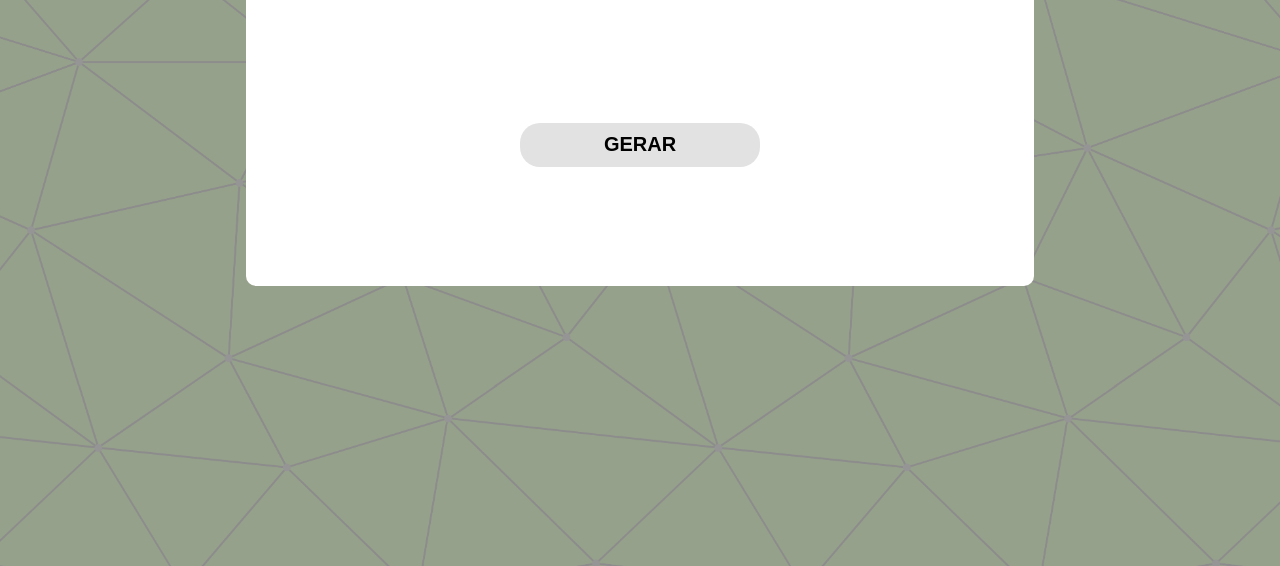
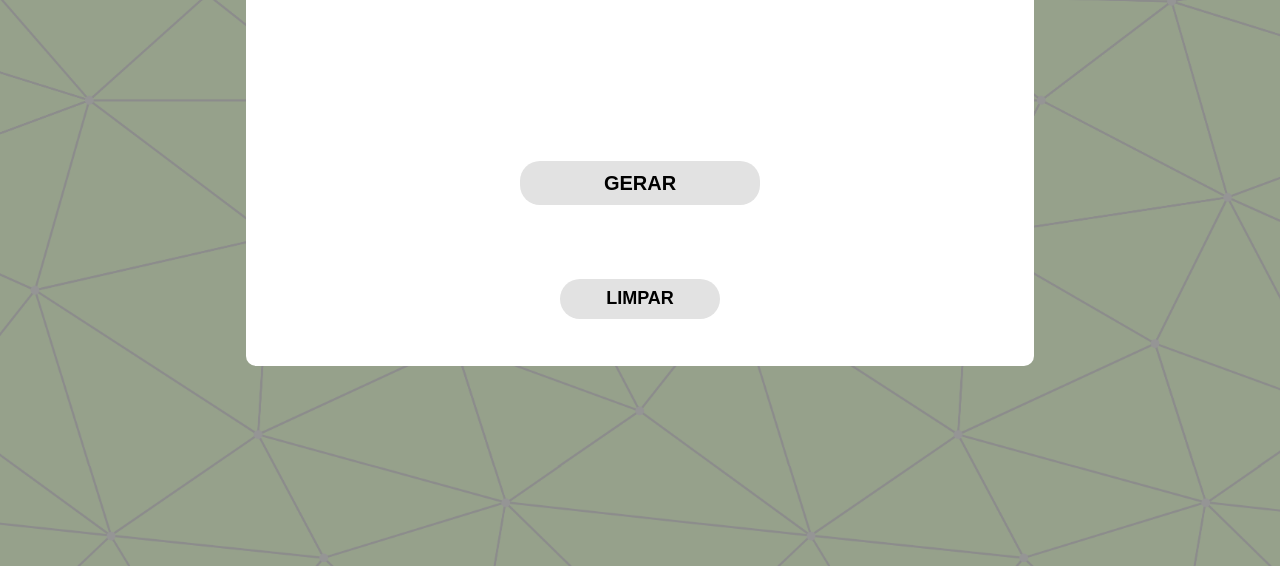
Before and after one commit to Marcus-Nastasi/gerador-de-letra-stop, a plain HTML site: page frontend/index.html in a window 1280 px wide. Shown: the part 234-800 px from the top of the page. Drawn offline with Linux system fonts and the light colour scheme.

Commit message:
gerador de letras

```diff
--- a/assets/jogo.js
+++ b/assets/jogo.js
@@ -26,6 +26,11 @@ document.addEventListener('click', (e) => {
         limpaDiv((document.getElementById('campoLetra')));
         imprimeLetra(letraAleatoria());
     }
+
+    if(e.target.classList.contains('btn-submit-limpar')) {
+        e.preventDefault();
+        limpaDiv((document.getElementById('campoLetra')));
+    }
 });
 
 
--- a/frontend/index.html
+++ b/frontend/index.html
@@ -12,6 +12,7 @@
             <h1>Pressione para gerar uma letra aleatória</h1>
             <div id="campoLetra"></div>
             <button type="submit" class="btn-submit">gerar</button>
+            <button type="submit" class="btn-submit-limpar">limpar</button>
         </section>
     </main>
     <script src="../assets/jogo.js"></script>
--- a/frontend/style.css
+++ b/frontend/style.css
@@ -11,7 +11,7 @@ body {
 #containerGeral {
     background-color: rgb(255, 255, 255);
     width: 60vw;
-    height: 50vh;
+    height: 60vh;
     margin: 100px auto;
     padding: 10px;
     border-radius: 10px;
@@ -19,7 +19,7 @@ body {
 
 #sessaoUm {
     width: 80vh;
-    height: 40vh;
+    height: 60vh;
     margin: 0 auto;
     display: flex;
     flex-direction: column;
@@ -58,3 +58,21 @@ body {
     font-weight: bold;
     color: #484848;
 }
+
+.btn-submit-limpar {
+    background-color: rgb(226, 226, 226);
+    border: 0px solid #000000;
+    border-radius: 20px;
+    outline: none;
+    cursor: pointer;
+    width: 20vh;
+    height: 5vh;
+    font-size: 18px;
+    font-weight: bold;
+    text-transform: uppercase;
+}
+
+.btn-submit-limpar:hover {
+    background-color: rgb(207, 206, 206);
+    transition: all 200ms ease-in-out;
+}
```
